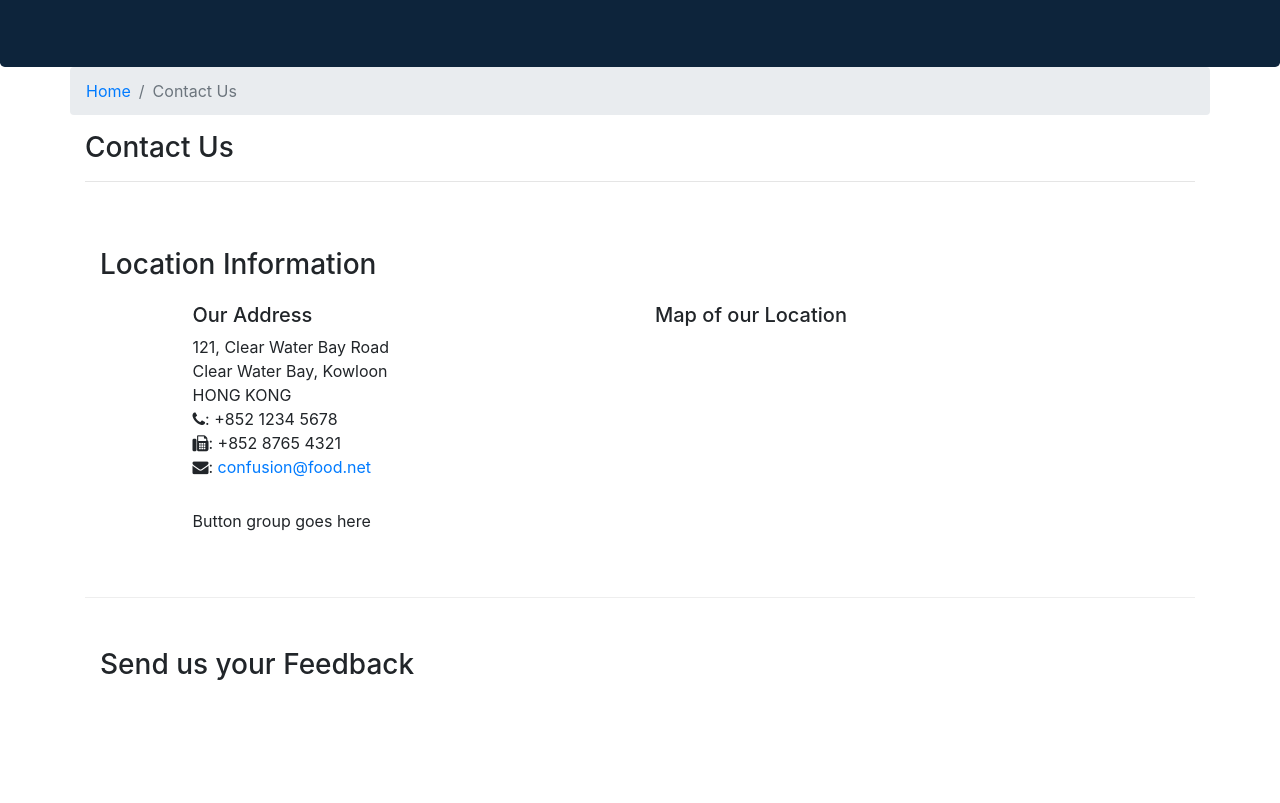
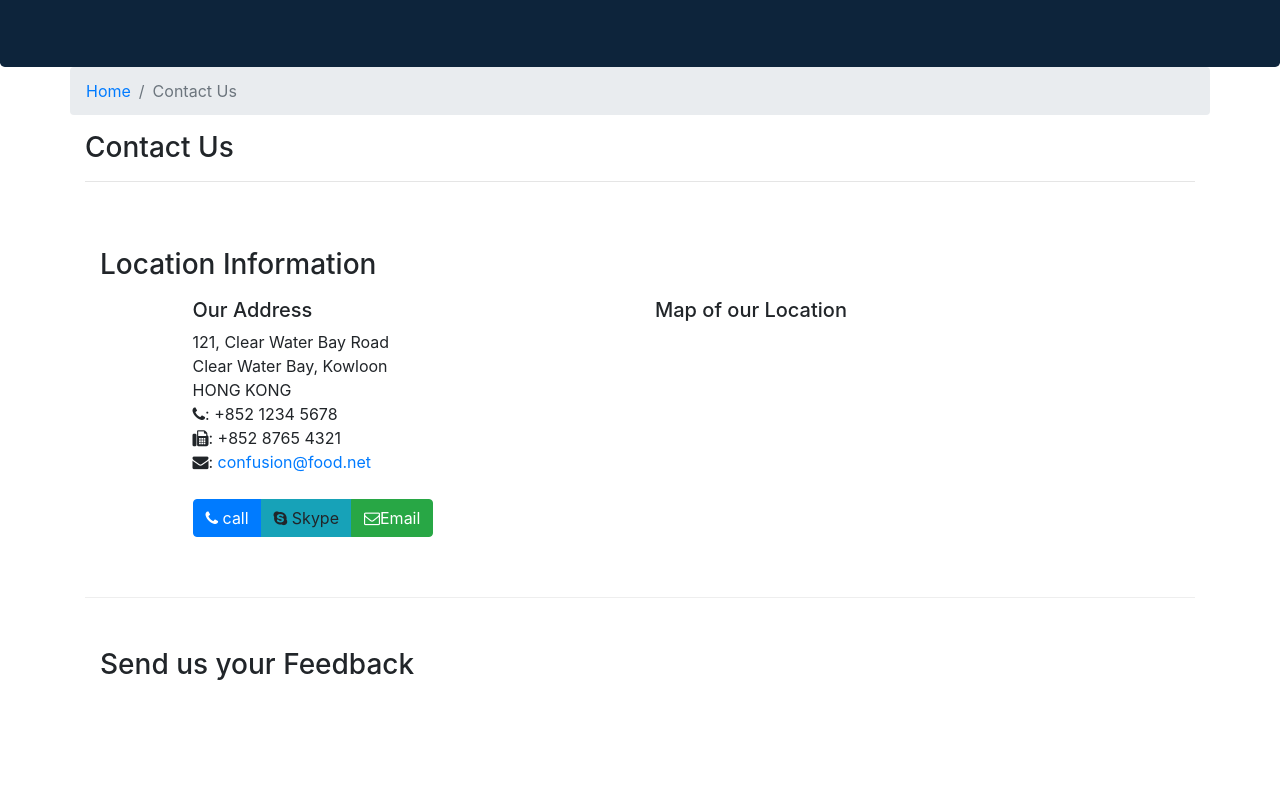
Before and after one commit to AbdulMuheeth/conFusion, a website: page contactus.html in a window 1280 px wide. Shown: the part 267-1070 px from the top of the page. Drawn offline with nearby package versions, Linux system fonts and the light colour scheme.

Commit message:
button group

```diff
--- a/contactus.html
+++ b/contactus.html
@@ -79,7 +79,14 @@
                 <h5>Map of our Location</h5>
             </div>
             <div class="col-12 col-sm-11 offset-sm-1">
-                Button group goes here
+
+                <div class="btn-group" role="group">
+                        <a role="button" href="tel:+917032162694" class="btn btn-primary"><i class="fa fa-phone"></i> call</a>
+                        <a role="button" class="btn btn-info"><i class="fa fa-skype"></i> Skype</a>
+                        <a role="button" href="mailto:muheeth17@gmail.com" class="btn btn-success"><i class="fa fa-envelope-o"></i>Email</a>
+
+                </div>
+
             </div>
         </div>
 
```
Also changed, not shown: aboutus.html (+2 -2 lines), index.html (+2 -2 lines).
